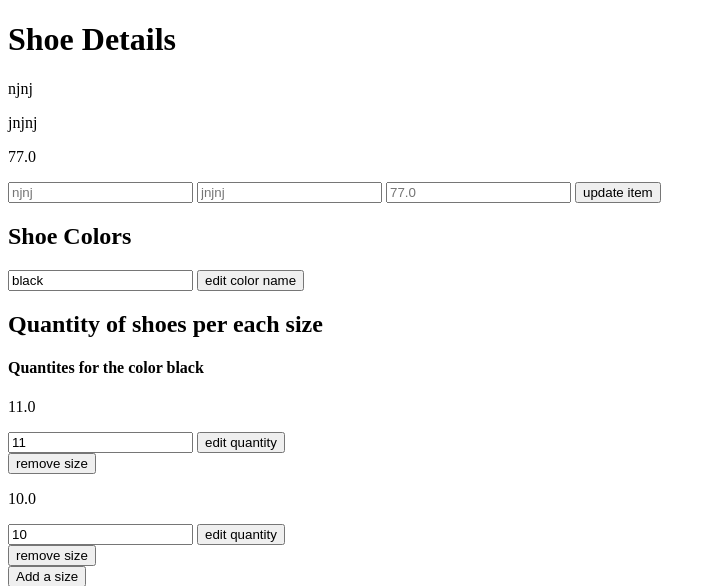
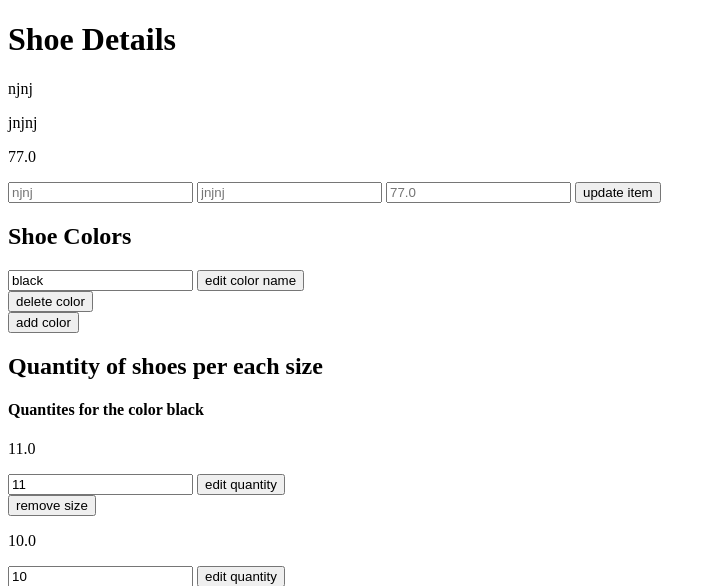
Before and after one commit to mkowusujr/sneakerhead-shoe-estore, a Flask app: page /inventory/1 in a window 1280 px wide. Shown: the top 586 px of the page, without its empty margins (0-716 px from the left). Run offline with Flask 2, Linux system fonts and the light colour scheme; data comes from the database, SQL or seed files in the repository; both versions use the stored data as it was after the commit.

Commit message:
crud functionality for the shoes and its fields done

```diff
--- a/website/models.py
+++ b/website/models.py
@@ -57,7 +57,9 @@ class Shoe(db.Model):
     price = db.Column(db.Float(), nullable=False)
 
     # one to many relationship, one shoe many colors
-    colors = db.relationship("Color", back_populates="shoe", lazy=True)
+    # if a color is deleted all its children are too, if one of its
+    #children is delete it will be gone from color's list of children
+    colors = db.relationship("Color", back_populates="shoe", lazy=True, cascade='delete-orphan')
 
     @classmethod
     def from_json(cls, json_string):
@@ -74,7 +76,7 @@ class Color(db.Model):
     color = db.Column(db.String(length=30))
 
     # one to many relationship, one color many quantity per sizes
-    quan_per_size = db.relationship("Quantity_Per_Size", back_populates="color", lazy=True, cascade='delete-orphan')
+    quan_per_size = db.relationship("Quantity_Per_Size", back_populates="color", lazy=True, cascade='all, delete, delete-orphan')
 
     # Many colors belonging to one shoe
     shoe_id = db.Column(db.Integer(), db.ForeignKey('shoe.id'))
--- a/website/static/main.js
+++ b/website/static/main.js
@@ -10,18 +10,36 @@ function addForm(requestUrl, method){
     return form
 }
 
+function addColor(requestUrl){
+    var form = addForm(requestUrl, "POST");
+    var newColor = document.createElement("input");
+    newColor.setAttribute("type", "text");
+    newColor.setAttribute("name", "color");
+    newColor.setAttribute("placeholder", "enter color");
+    form.appendChild(newColor);
+
+    var submit = document.createElement("input");
+    submit.setAttribute("type", "submit");
+    submit.setAttribute("value", "add color");
+    form.appendChild(submit);
+
+    document.getElementById("colors").appendChild(form);
+}
+
 function addSize(requestUrl){
     form = addForm(requestUrl, "POST");
     var newSize = document.createElement("input");
     newSize.setAttribute("type", "number");
     newSize.setAttribute("name", "size");
     newSize.setAttribute("placeholder", "enter size");
+    newSize.setAttribute("min", "0");
     form.appendChild(newSize);
 
     var sizeQuantity = document.createElement("input");
     sizeQuantity.setAttribute("type", "number");
     sizeQuantity.setAttribute("name", "quantity");
     sizeQuantity.setAttribute("placeholder", "enter quantity");
+    sizeQuantity.setAttribute("min", "0");
     form.appendChild(sizeQuantity);
 
     var submit = document.createElement("input");
--- a/website/templates/admin_catalog_product.html
+++ b/website/templates/admin_catalog_product.html
@@ -13,6 +13,7 @@
             <input type="number" name="price" placeholder="{{ shoe.price }}" required>
             <button type="submit">update item</button>
     </form>
+    <div id="colors">
         <h2>Shoe Colors</h2>
         {% for color in shoe.colors%}
             <!-- <p>{{ color.color }}</p> -->
@@ -20,7 +21,11 @@
                 <input type="text" name="color" value="{{color.color}}">
                 <input type="submit" value="edit color name">
             </form>
+            <button onclick="sendDeleteRequest('/inventory/{{shoe.id}}/{{color.id}}')">delete color</button>
             {% endfor %}
+        <br>
+        <button onclick="addColor('/inventory/{{shoe.id}}')">add color</button>
+    </div>
     <div id="quantities">
         <h2>Quantity of shoes per each size</h2>
         {% for color in shoe.colors%}
--- a/website/views/admin_catalog_view.py
+++ b/website/views/admin_catalog_view.py
@@ -1,3 +1,4 @@
+import re
 from select import select
 from flask import Blueprint, Response, render_template, redirect, request, json, jsonify
 from ..models import Color, Quantity_Per_Size, ReservedShoe, Shoe, Cart
@@ -22,6 +23,21 @@ def add_to_inventory():
 
     return redirect('/inventory')
 
+@admin_catalog_view.route('/inventory/<int:shoe_id>', methods=['POST'])
+def add_product_color(shoe_id):
+    color = Color(
+        color = request.form['color']
+    )
+    db.session.add(color)
+    db.session.commit()
+
+    shoe = Shoe.query.get_or_404(shoe_id)
+    shoe.colors.append(color)
+    db.session.add(shoe)
+    db.session.commit()
+
+    return redirect("/inventory/" + str(shoe_id))
+
 
 @admin_catalog_view.route('/inventory/<int:shoe_id>/<int:color_id>', methods=['POST'])
 def add_product_color_quantity(shoe_id, color_id):
@@ -37,7 +53,6 @@ def add_product_color_quantity(shoe_id, color_id):
     db.session.add(color)
     db.session.commit()
     return redirect("/inventory/" + str(shoe_id))
-    # return Response("/inventory/" + str(shoe_id), 200)
 
 
 """
@@ -101,6 +116,14 @@ def delete_from_inventory(id):
     db.session.commit()
     return Response("/inventory" + str(id), 200)
 
+
+@admin_catalog_view.route('/inventory/<int:shoe_id>/<int:color_id>', methods=['DELETE'])
+def delete_product_color(shoe_id, color_id):
+    color = Color.query.get_or_404(color_id)
+    db.session.delete(color)
+    db.session.commit()
+    return Response("/inventory/" + str(shoe_id), 200)
+
 @admin_catalog_view.route('/inventory/<int:shoe_id>/<int:color_id>/<int:quan_id>', methods=['DELETE'])
 def delete_product_color_quantity(shoe_id, color_id, quan_id):
     quan = Quantity_Per_Size.query.get_or_404(quan_id)
```
Also changed, not shown: website/templates/admin_catalog.html (+16 -3 lines), website/sneakerhead.db. Lines whose indentation alone changed are shown as unchanged.
